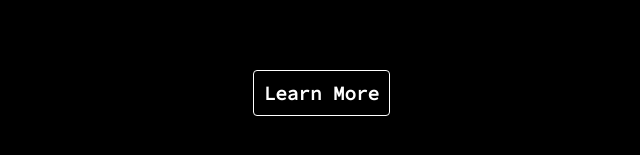
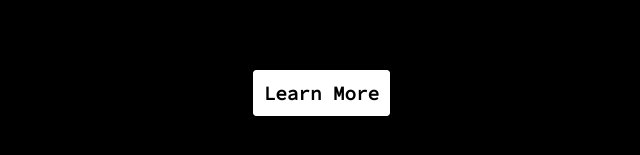
Before and after one commit to darnold001/devinarnold.dev, a React (Create React App) app: page /welcome in a window 1280 px wide. In both pictures the pointer is over the link "Learn More". Shown: the part 587-742 px from the top of the page, without its empty margins (308-948 px from the left). Built offline with nearby package versions, Linux system fonts and the light colour scheme.

Commit message:
fix: saving progress

```diff
--- a/src/App.css
+++ b/src/App.css
@@ -427,6 +427,10 @@ float: right;
 height:25px;
 }
 
+.primary-cta:hover, .primary-cta:focus {
+  background-color: white;
+  color: black;
+}
 
 @media only screen and (min-width: 600px) {
   .about-wrapper {
--- a/src/App.tsx
+++ b/src/App.tsx
@@ -37,7 +37,6 @@ function App() {
             </Route>
           ))}
           <Redirect exact from="/" to="welcome" />
-
           <Route component={PageNotFound} />
         </Switch>
       </Router>
--- a/src/Components/pages/welcome.tsx
+++ b/src/Components/pages/welcome.tsx
@@ -3,11 +3,10 @@ import { NavLink } from "react-router-dom";
 import TypeWriter from "../Typewriter";
 
 interface WelcomeProps {
-  showNav: () => void
+  showNav: () => void;
 }
 
-
-export default function WelcomeModal(props:WelcomeProps) {
+export default function WelcomeModal(props: WelcomeProps) {
   const { showNav } = props;
   useEffect(() => {
     showNav();
@@ -17,15 +16,14 @@ export default function WelcomeModal(props:WelcomeProps) {
   //   return <span id="strikethrough">{text}</span>;
   // }
 
-
-  const messages: (string)[] = [
+  const messages: string[] = [
     "I love to write in React.",
     "I write in Python.",
     "I write in Ruby.",
     "I am a full stack developer.",
     "I am a huge GIS nerd.",
     "I love design.",
-    "I love DevOps.",// `I currently live in ${strikeThrough('Denver, Colorado')} Portland, Oregon.`,
+    "I love DevOps.", // `I currently live in ${strikeThrough('Denver, Colorado')} Portland, Oregon.`,
     `I currently live in Portland, Oregon.`,
     // "I am a technology junkie.",
   ];
@@ -37,7 +35,7 @@ export default function WelcomeModal(props:WelcomeProps) {
           alt="Devin Arnold Logo"
         ></img>
         <TypeWriter heading={"About Me:"} messages={messages} />
-        <NavLink to="/about" onClick={showNav}>
+        <NavLink to="/about" onClick={showNav} className="primary-cta">
           Learn More
         </NavLink>
       </div>
```
Also changed, not shown: 2 other files (tests, documents, lock files or other folders).
